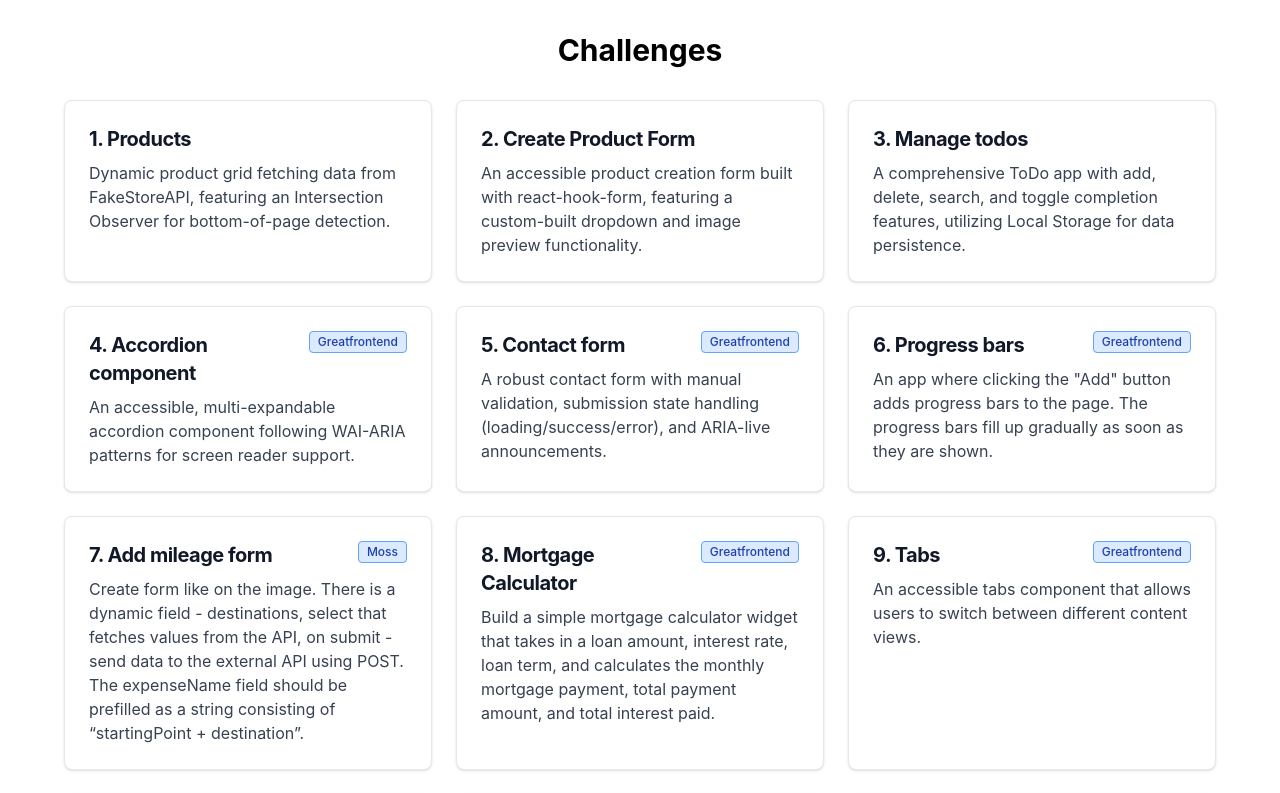
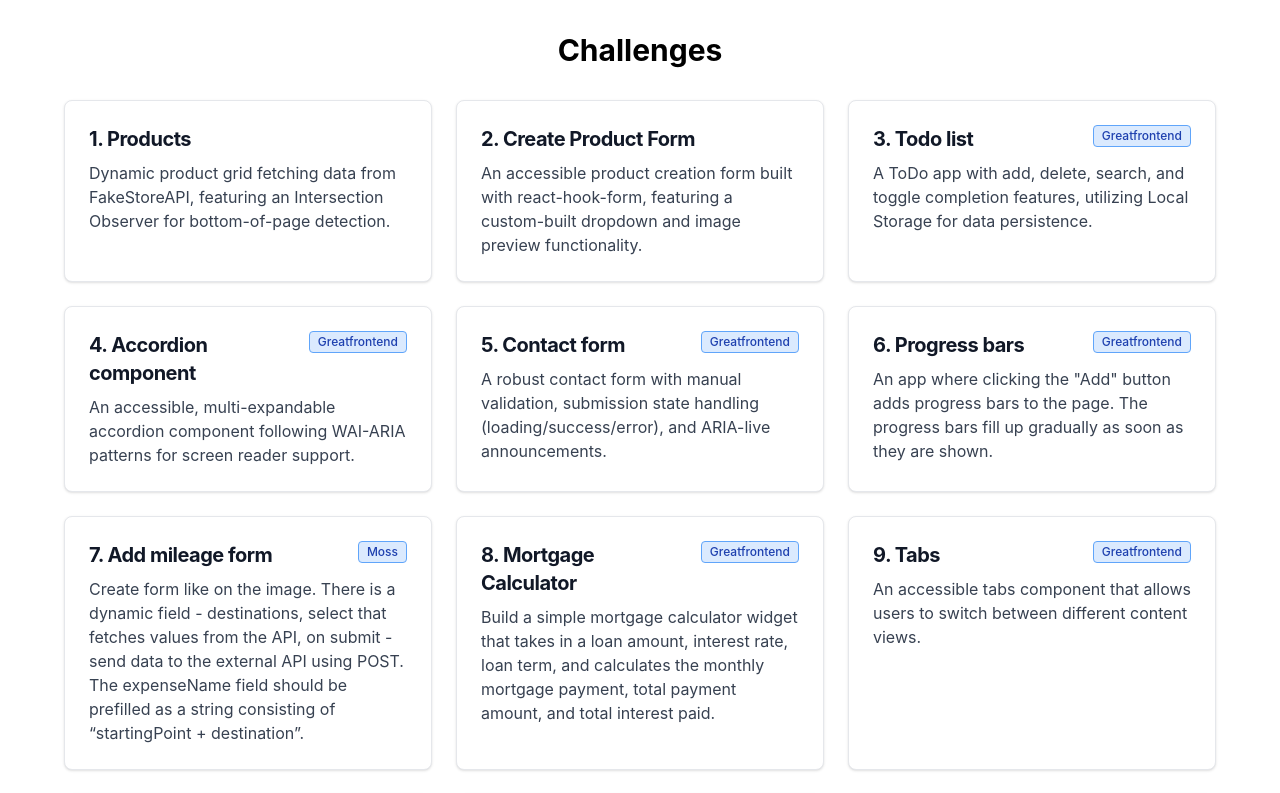
Before and after one commit to alexanderchernetsky/react-frontend-challenges, a React (Create React App) app: page / in a window 1280 px wide. Shown: the top 793 px of the page. Built offline with nearby package versions, Linux system fonts and the light colour scheme.

Commit message:
Delete unused useIntersectionObserver hook

```diff
--- a/src/hooks/useIntersectionObserver.ts
+++ /dev/null
@@ -1,26 +0,0 @@
-import {useEffect, useState} from "react";
-
-// this function uses the IntersectionObserver Browser API
-const useIntersectionObserver = () => {
-    const [isBottomReached, setIsBottomReached] = useState(false);
-
-    useEffect(() => {
-        const sentinel = document.querySelector('#bottomSentinel');
-        if (!sentinel) return;
-
-        const observer = new IntersectionObserver(
-            ([entry]) => {
-                setIsBottomReached(entry.isIntersecting);
-            },
-            { root: null, threshold: 0.1 } // threshold can be small
-        );
-
-        observer.observe(sentinel);
-
-        return () => observer.disconnect();
-    }, []); // remove isBottomReached from dependencies
-
-    return { isBottomReached };
-};
-
-export default useIntersectionObserver;
--- a/src/pages/home/HomePage.tsx
+++ b/src/pages/home/HomePage.tsx
@@ -14,8 +14,9 @@ const pages = [
     },
     {
         to: '/todo',
-        title: 'Manage todos',
-        description: 'A comprehensive ToDo app with add, delete, search, and toggle completion features, utilizing Local Storage for data persistence.',
+        title: 'Todo list',
+        description: 'A ToDo app with add, delete, search, and toggle completion features, utilizing Local Storage for data persistence.',
+        company: 'Greatfrontend'
     },
     {
         to: '/accordion',
--- a/src/pages/todo/ToDoPage.tsx
+++ b/src/pages/todo/ToDoPage.tsx
@@ -125,8 +125,6 @@ const TodoPage = () => {
         }
     }
 
-    console.log('todos', todos);
-
     return (
         <main className="flex flex-col justify-start items-center min-h-screen py-8 p-[32px]">
             <h1 className="text-3xl font-bold mb-8">Manage Todos</h1>
@@ -152,7 +150,7 @@ const TodoPage = () => {
                 <form id="todo-form" onSubmit={addToDo} className="flex flex-row gap-2">
                     <label htmlFor="title" className="sr-only">ToDo Name</label>
                     <input type="text" id="title" name="title" placeholder="New todo..." className="flex-1 border p-2 rounded focus:outline-none focus:ring-2 focus:ring-blue-500"/>
-                    <button type="submit" className="bg-blue-500 text-white px-4 py-2 rounded hover:bg-blue-600 transition-colors">Add</button>
+                    <button type="submit" className="bg-blue-600 text-white px-4 py-2 rounded hover:bg-blue-700 transition-colors">Add</button>
                 </form>
 
                 <div className="flex flex-col gap-2">
```
